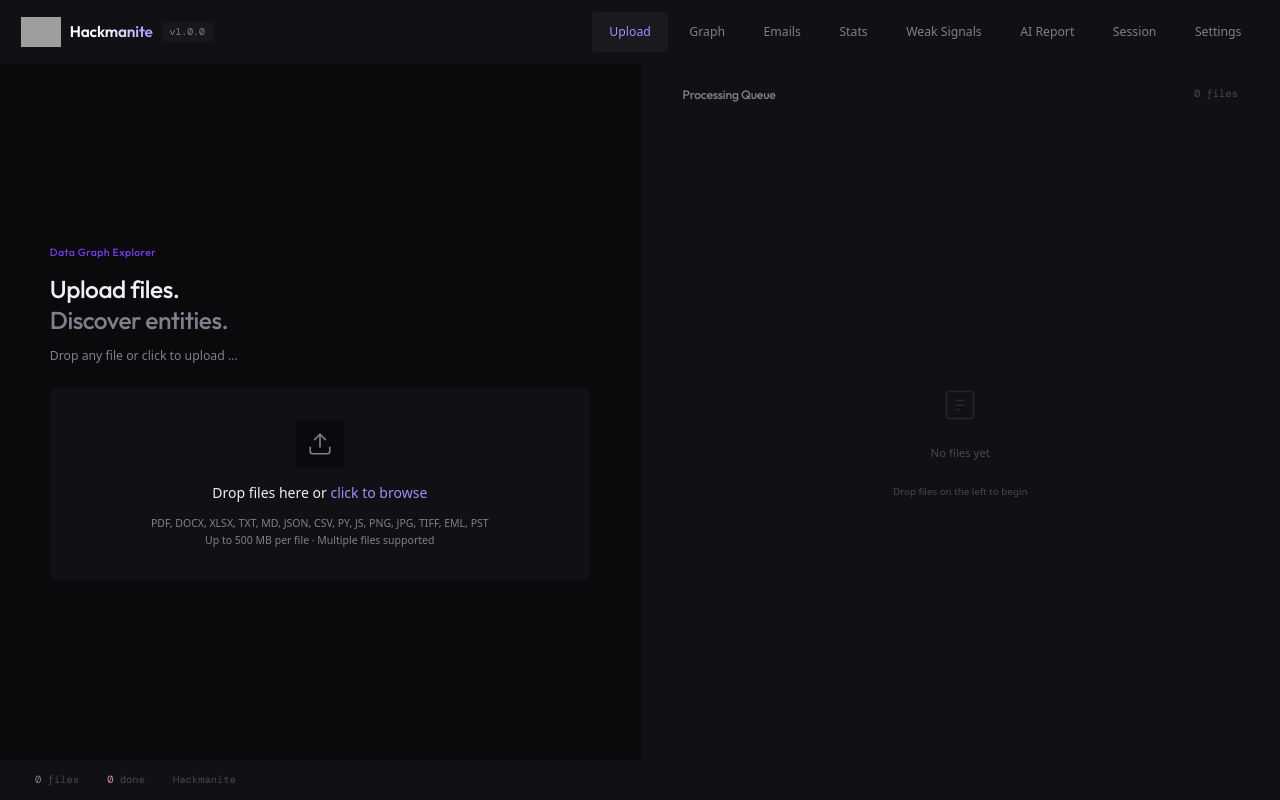
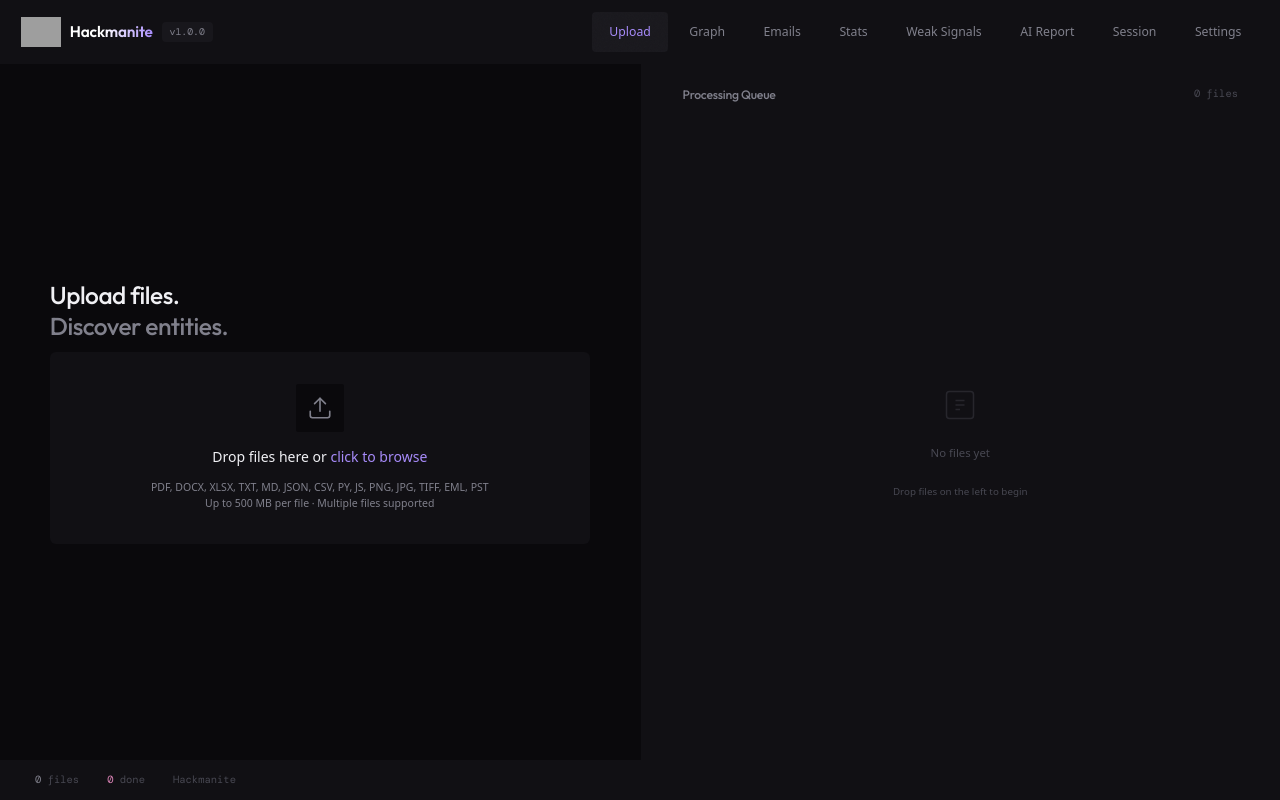
Before and after one commit to therealmaxence/Hackmanite, a Next.js app in the folder apps/web/: page / in a window 1280 px wide. Built offline with nearby package versions, Linux system fonts and the light colour scheme; grey boxes are pictures that could not be loaded.

Commit message:
style: remove kicker and copy labels from home page

```diff
--- a/apps/web/components/pages/HomeClient.tsx
+++ b/apps/web/components/pages/HomeClient.tsx
@@ -65,19 +65,6 @@ export default function HomeClient() {
           }}
         >
           <div className="home-hero" style={{ width: '100%', maxWidth: '540px', position: 'relative', margin: 'auto 0' }}>
-            <p
-              className="home-kicker"
-              style={{
-                fontFamily: 'var(--font-display)',
-                fontSize: '0.75rem',
-                letterSpacing: '0.04em',
-                color: 'var(--color-primary)',
-                marginBottom: '1rem',
-                fontWeight: 500,
-              }}
-            >
-              {t('home.hero_kicker')}
-            </p>
             <h1
               className="home-title"
               style={{
@@ -92,17 +79,6 @@ export default function HomeClient() {
               <br />
               <span style={{ color: 'var(--text-secondary)' }}>{t('home.hero_title_2')}</span>
             </h1>
-            <p
-              className="home-copy"
-              style={{
-                color: 'var(--text-secondary)',
-                fontSize: '0.875rem',
-                marginBottom: '1.5rem',
-                lineHeight: 1.7,
-              }}
-            >
-              {t('home.hero_copy')}
-            </p>
 
             <DropZone onDrop={handleDrop} isLoading={isUploading} />
 
--- a/apps/web/lib/i18n.tsx
+++ b/apps/web/lib/i18n.tsx
@@ -52,10 +52,8 @@ export const TRANSLATIONS = {
     'statusbar.failed': 'failed',
 
     // Home / Upload
-    'home.hero_kicker': 'Data Graph Explorer',
     'home.hero_title_1': 'Upload files.',
     'home.hero_title_2': 'Discover entities.',
-    'home.hero_copy': 'Drop any file or click to upload ...',
     'home.explore_btn': 'Explore Graph →',
     'home.files_processed': '{count} file{plural} processed',
     'home.files_failed': ', {count} failed',
@@ -583,10 +581,8 @@ export const TRANSLATIONS = {
     'statusbar.failed': 'échoués',
 
     // Home / Upload
-    'home.hero_kicker': 'Explorateur de graphes de données',
     'home.hero_title_1': 'Importez des fichiers.',
     'home.hero_title_2': 'Découvrez les entités.',
-    'home.hero_copy': 'Déposez n\'importe quel fichier ou cliquez pour importer...',
     'home.explore_btn': 'Explorer le graphe →',
     'home.files_processed': '{count} fichier{plural} traité{plural}',
     'home.files_failed': ', {count} échoué{plural}',
```
